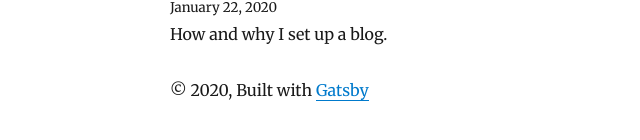
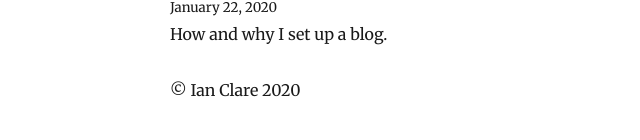
Before and after one commit to iclare/iclare.github.io, a Gatsby site: page / in a window 1280 px wide. Shown: the part 264-404 px from the top of the page, without its empty margins (155-795 px from the left). Built offline with nearby package versions, Linux system fonts and the light colour scheme; Gatsby itself is replaced by a stand-in of ours; some packages are replaced by stand-ins of ours.

Commit message:
Update copyright footer notice

```diff
--- a/src/components/layout.js
+++ b/src/components/layout.js
@@ -63,9 +63,7 @@
         <header>{header}</header>
         <main>{children}</main>
         <footer>
-          © {new Date().getFullYear()}, Built with
-          {` `}
-          <a href="https://www.gatsbyjs.org">Gatsby</a>
+          © Ian Clare {new Date().getFullYear()}
         </footer>
       </div>
     )
```
